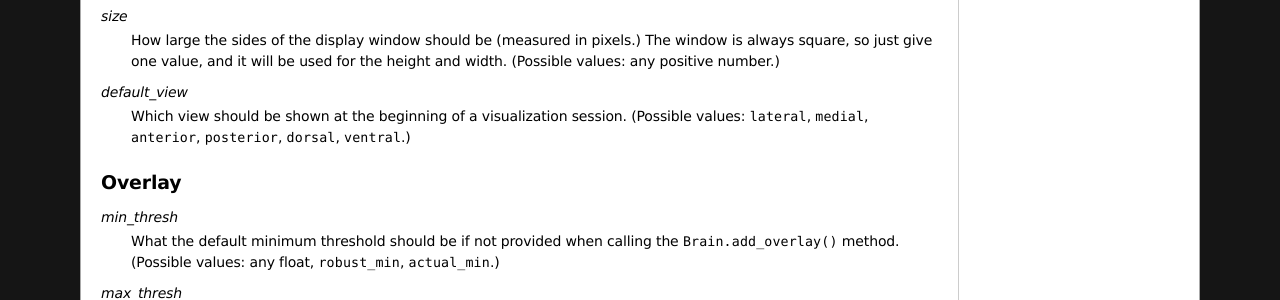
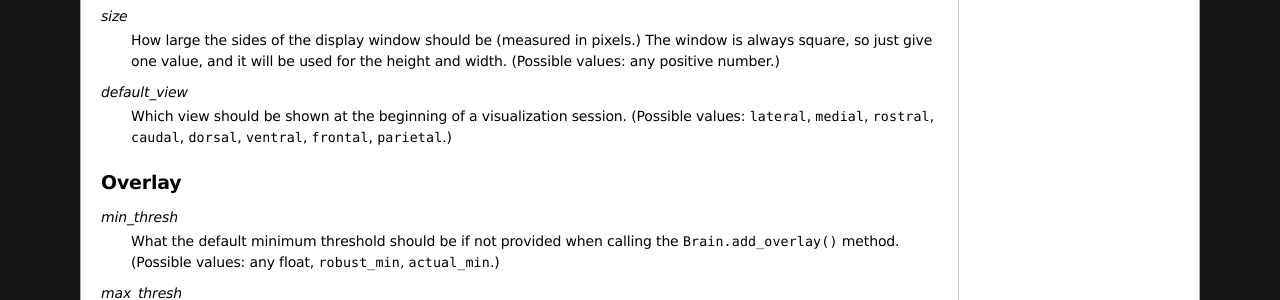
Before and after one commit to nipy/PySurfer, a Sphinx documentation site: the page built from doc/documentation/config_file.rst, in a window 1280 px wide. Shown: the part 569-869 px from the top of the page. Built offline with Sphinx 7.4.7, drawn with Linux system fonts in a browser that asks for light colours; pages that are not in the unit, such as notebooks, are missing from menus; the version number is read from the project's files by our own code.

Commit message:
Config file doc on default view was outdated

```diff
--- a/doc/documentation/config_file.rst
+++ b/doc/documentation/config_file.rst
@@ -33,8 +33,8 @@ Visual
 
 *default_view*
     Which view should be shown at the beginning of a visualization
-    session. (Possible values: ``lateral``, ``medial``, ``anterior``,
-    ``posterior``, ``dorsal``, ``ventral``.)
+    session. (Possible values: ``lateral``, ``medial``, ``rostral``,
+    ``caudal``, ``dorsal``, ``ventral``, ``frontal``, ``parietal``.)
 
 
 Overlay
--- a/doc/install.rst
+++ b/doc/install.rst
@@ -16,6 +16,7 @@ To use PySurfer, you will need to have the following Python packages:
 
 * `numpy <http://numpy.scipy.org/>`_
 * `scipy <http://www.scipy.org/>`_
+* `nibabel <http://nipy.sourceforge.net/nibabel/>`_
 * `mayavi2 <http://http://github.enthought.com/mayavi/mayavi/index.html>`_
 * `PIL <http://www.pythonware.com/products/pil/>`_ (Python Image Library)
 
```
Also changed, not shown: 1 other file.
